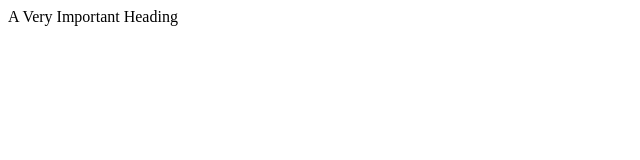
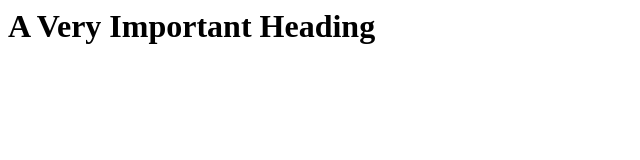
Before and after one commit to Quintranela/set08801, a plain HTML site: page heading.html in a window 1280 px wide. Shown: the whole page, without its empty margins (0-640 px from the left). Drawn offline with Linux system fonts and the light colour scheme.

Commit message:
Update heading.html
Changes to heading

```diff
--- a/heading.html
+++ b/heading.html
@@ -3,6 +3,6 @@
 		<title>SET08801 - Headings</title>
 	</head>
 	<body>
-		<hi>A Very Important Heading</hi>
+		<h1>A Very Important Heading</h1>
 	</body>
 </html>
```
